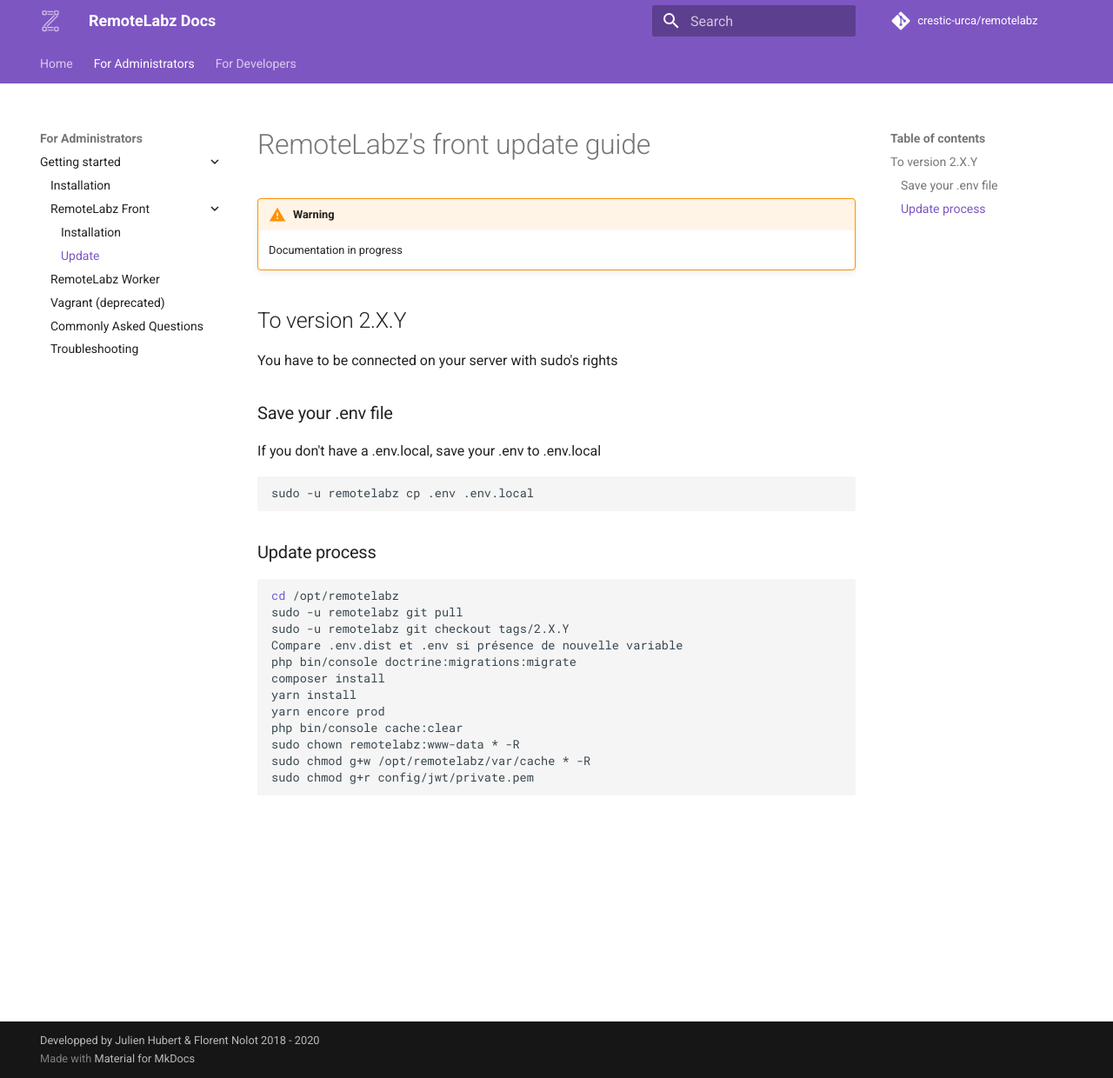
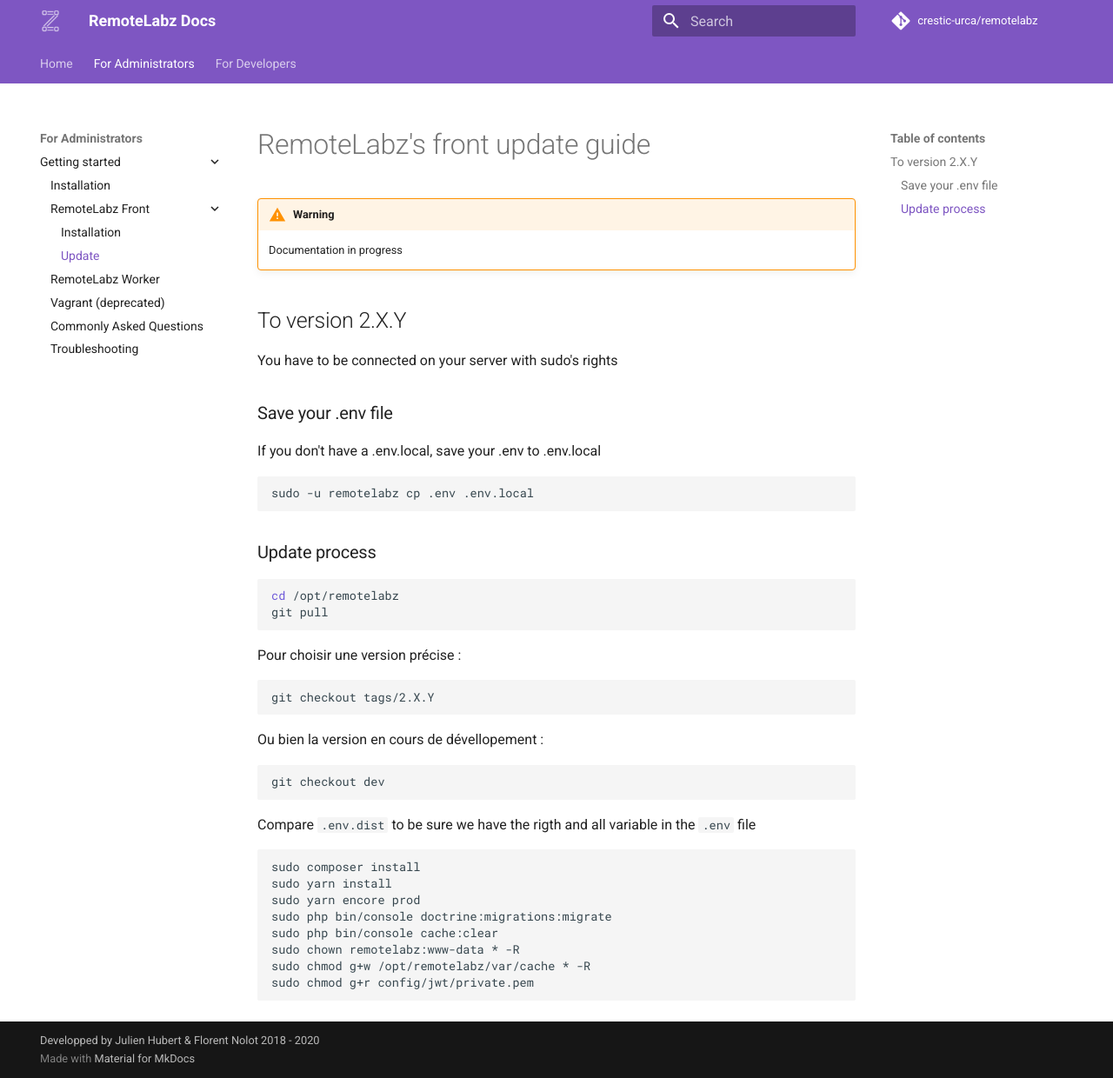
Before and after one commit to remotelabz/remotelabz-docs, an MkDocs documentation site: the page built from docs/administrators/getting-started/ubuntu-front-update.md, in a window 1280 px wide and 1240 px high. Shown: the whole window at 87% size. Built offline with MkDocs 1.6.1 and Material for MkDocs 9.7.7, drawn with Linux system fonts in a browser that asks for light colours; comment, search, counter and statistics services are not loaded.

Commit message:
Doc updated

````diff
--- a/docs/administrators/getting-started/ubuntu-front-update.md
+++ b/docs/administrators/getting-started/ubuntu-front-update.md
@@ -15,14 +15,26 @@ sudo -u remotelabz cp .env .env.local
 ###Update process
 ```bash
 cd /opt/remotelabz
-sudo -u remotelabz git pull
-sudo -u remotelabz git checkout tags/2.X.Y
-Compare .env.dist et .env si présence de nouvelle variable
-php bin/console doctrine:migrations:migrate
-composer install
-yarn install
-yarn encore prod
-php bin/console cache:clear
+git pull
+```
+
+Pour choisir une version précise :
+```bash
+git checkout tags/2.X.Y
+```
+Ou bien la version en cours de dévellopement :
+```bash
+git checkout dev
+```
+
+Compare `.env.dist` to be sure we have the rigth and all variable in the `.env` file
+
+```bash
+sudo composer install
+sudo yarn install
+sudo yarn encore prod
+sudo php bin/console doctrine:migrations:migrate
+sudo php bin/console cache:clear
 sudo chown remotelabz:www-data * -R
 sudo chmod g+w /opt/remotelabz/var/cache * -R
 sudo chmod g+r config/jwt/private.pem
````
